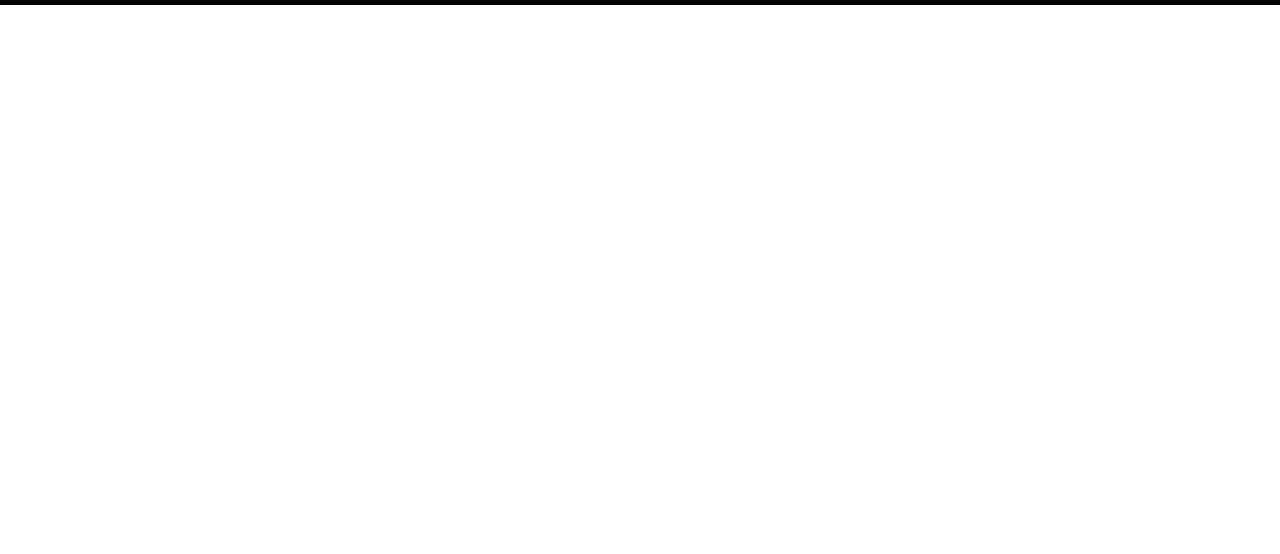
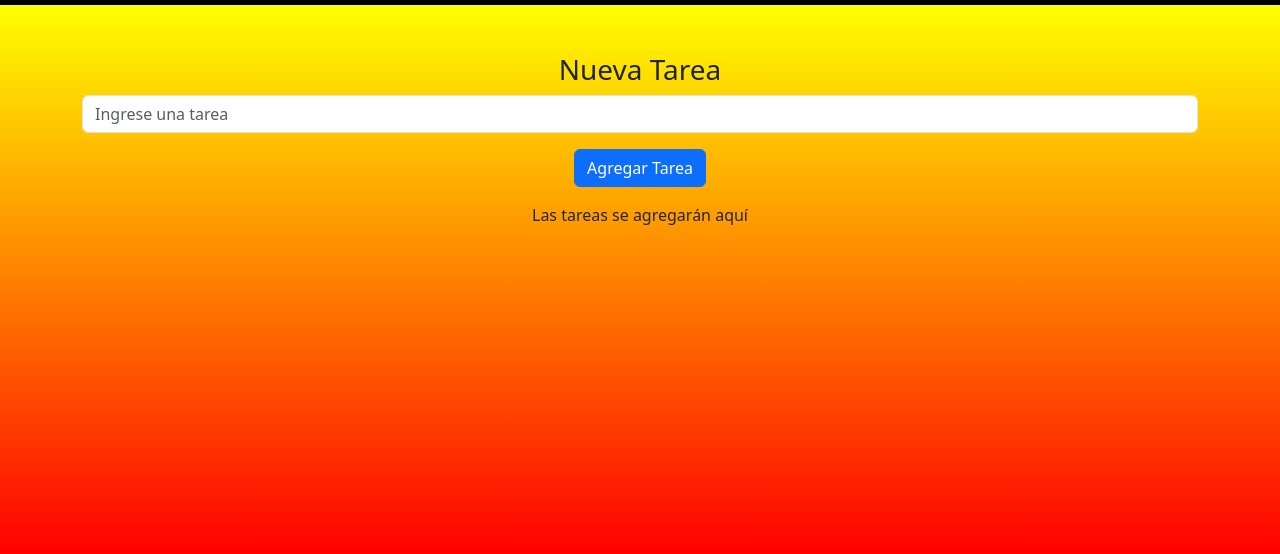
Before and after one commit to Rippy1024/Ejercicio3DOMyBOM, a plain HTML site: page index.html in a window 1280 px wide. Shown: the part 51-605 px from the top of the page. Drawn offline with nearby package versions, Linux system fonts and the light colour scheme.

Commit message:
se ralizo el ejercicio3

```diff
--- a/css/style.css
+++ b/css/style.css
@@ -1,3 +1,4 @@
 main {
-    height: 950px;
+    height: 550px;
+    background: linear-gradient(yellow, red);
 }
--- a/index.html
+++ b/index.html
@@ -15,9 +15,8 @@
     <nav class="navbar navbar-expand-lg bg-black bg-gradient">
       <div class="container">
         <a class="navbar-brand text-light" href="./index.html">Tp n°5 DOM y BOM</a>
-                <button class="navbar-toggler" type="button" data-bs-toggle="collapse"
-                    data-bs-target="#navbarSupportedContent" aria-controls="navbarSupportedContent"
-                    aria-expanded="false" aria-label="Toggle navigation">
+        <button class="navbar-toggler" type="button" data-bs-toggle="collapse" data-bs-target="#navbarSupportedContent"
+          aria-controls="navbarSupportedContent" aria-expanded="false" aria-label="Toggle navigation">
           <span class="navbar-toggler-icon"></span>
         </button>
         <div class="collapse navbar-collapse" id="navbarSupportedContent">
@@ -30,7 +29,17 @@
     </nav>
   </header>
   <main>
+    <div class="container Pt-5 text-center">
+      <div class="mb-3">
+        <label for="tareaInput" class="form-label h3 pt-5">Nueva Tarea</label>
+        <input type="text" class="form-control" id="tareaInput" placeholder="Ingrese una tarea">
+      </div>
+      <button type="button" class="btn btn-primary" onclick="agregarTarea()">Agregar Tarea</button>
 
+      <ul class="list-group mt-3" id="listaTareas">
+        Las tareas se agregarán aquí
+      </ul>
+    </div>
   </main>
   <footer>
     <div class="text-center pt-4 pb-4 bg-black bg-gradient">
--- a/js/ejercicio3tp5.js
+++ b/js/ejercicio3tp5.js
@@ -0,0 +1,30 @@
+function agregarTarea() {
+  // Obtener el valor de la tarea desde el input
+  const tarea = document.getElementById('tareaInput').value;
+
+  // Validar que la tarea no esté vacía
+  if (tarea.trim() !== '') {
+    // Crear un nuevo elemento li para la tarea
+    const nuevaTarea = document.createElement('li');
+    nuevaTarea.className = 'list-group-item d-flex justify-content-between align-items-center';
+    nuevaTarea.innerHTML = `
+      ${tarea}
+      <button class="btn btn-danger btn-sm" onclick="eliminarTarea(this)">Eliminar</button>
+    `;
+
+    // Agregar la tarea a la lista
+    document.getElementById('listaTareas').appendChild(nuevaTarea);
+
+    // Limpiar el input después de agregar la tarea
+    document.getElementById('tareaInput').value = '';
+  } else {
+    alert('Por favor, ingrese una tarea válida.');
+  }
+}
+
+function eliminarTarea(elemento) {
+  const tareaAEliminar = elemento.parentElement;
+
+  // Eliminar la tarea de la lista
+  document.getElementById('listaTareas').removeChild(tareaAEliminar);
+}
```
Lines whose indentation alone changed are shown as unchanged.
